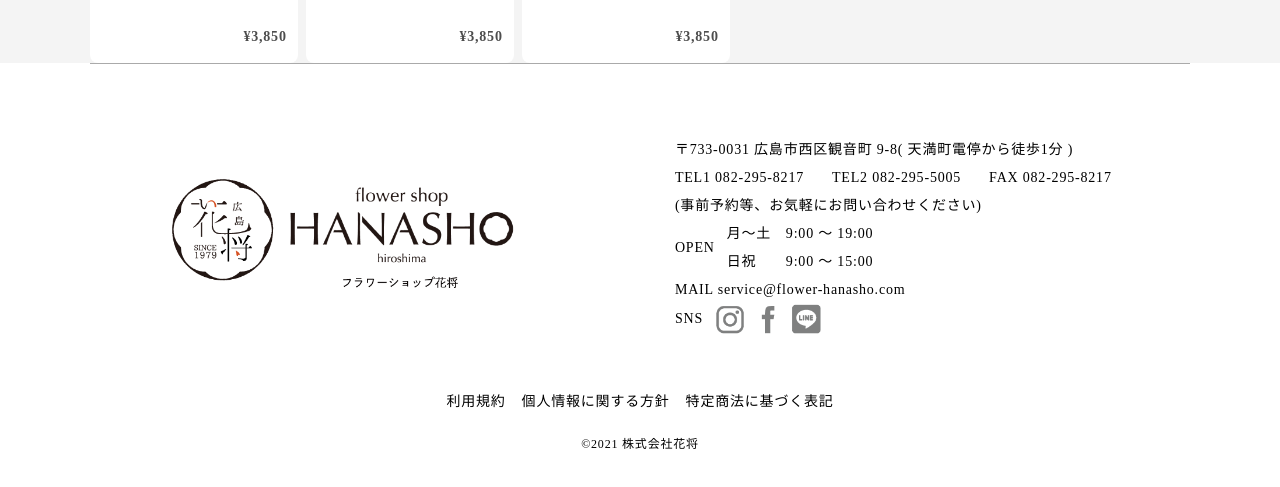
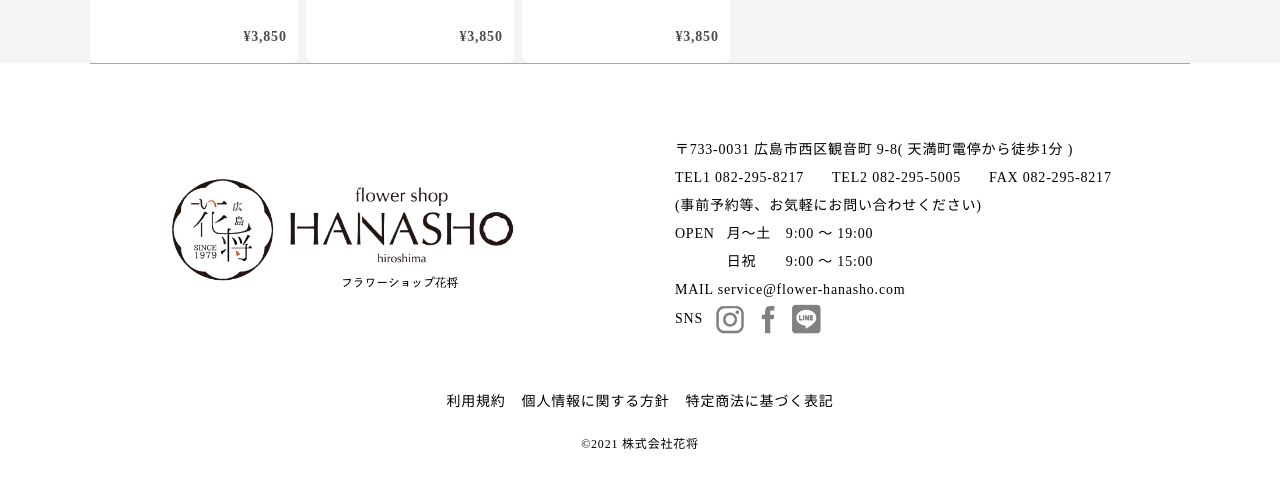
Before and after one commit to okm321/hanasho-next, a Next.js app: page / in a window 1280 px wide. Shown: the part 840-1327 px from the top of the page. Before the commit the page ends 1291 px from the top, so only its background shows below. Built offline with nearby package versions, Linux system fonts and the light colour scheme; a web font is replaced by a local one.

Commit message:
微修正

```diff
--- a/src/components/footer/Footer.module.scss
+++ b/src/components/footer/Footer.module.scss
@@ -3,8 +3,7 @@
 .footer {
   @include g.maxWidthContent;
   border-top: 1px solid g.$color-footer-border;
-  padding-top: map-get(g.$spaces, 18);
-  margin-bottom: map-get(g.$spaces, 15);
+  padding: map-get(g.$spaces, 18) 0 map-get(g.$spaces, 15);
 }
 
 .footerInfo {
@@ -39,7 +38,7 @@
 
 .footerInfoOpen {
   display: flex;
-  align-items: center;
+  align-items: start;
   &__head {
     margin-right: map-get(g.$spaces, 3);
   }
```
